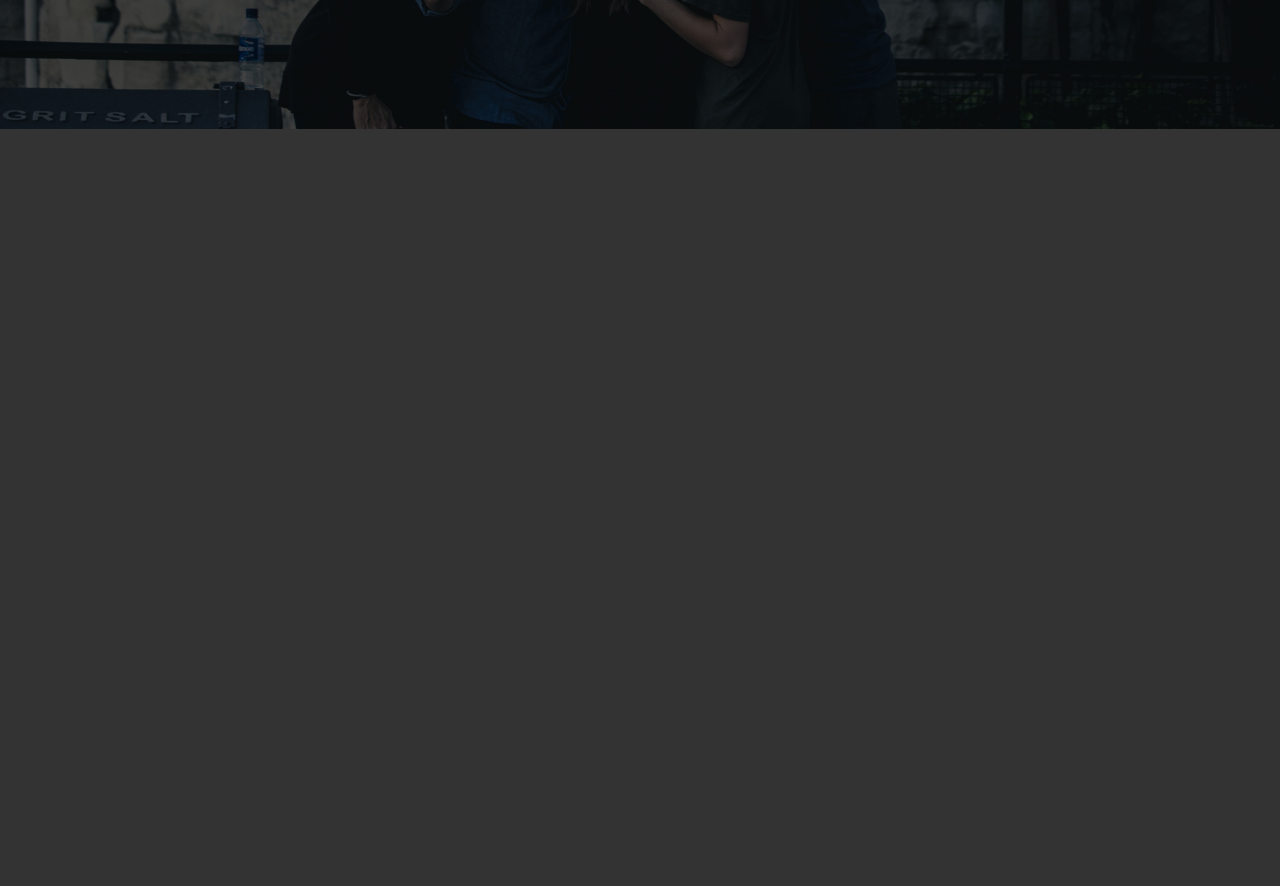
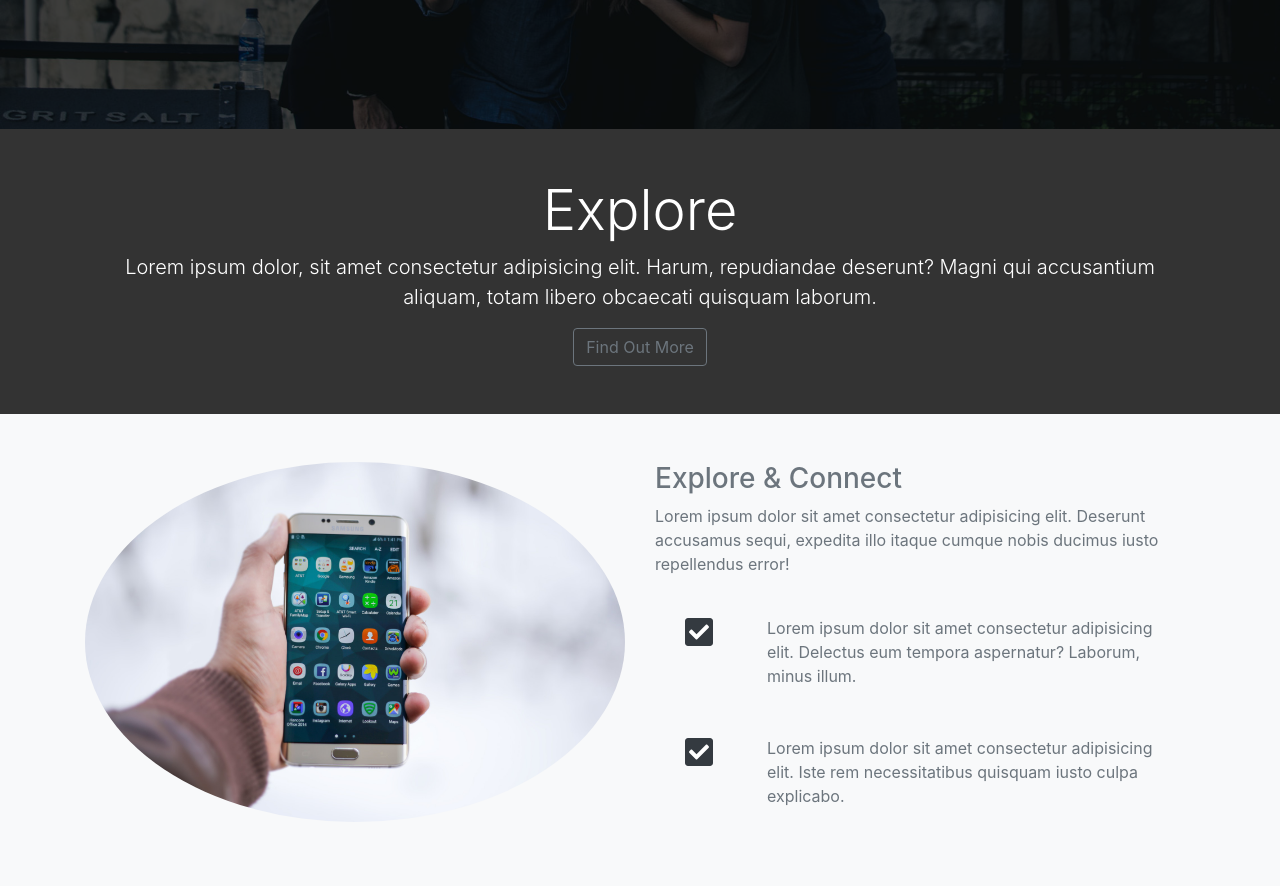
Before and after one commit to alex-pek10/looplab-social-theme, a website: page app/index.html in a window 1280 px wide. Shown: the part 571-1457 px from the top of the page. Before the commit the page ends 800 px from the top, so only its background shows below. Drawn offline with nearby package versions, Linux system fonts and the light colour scheme; files that its build step writes are made by us from their sources.

Commit message:
Add: created Explore section

```diff
--- a/app/index.html
+++ b/app/index.html
@@ -169,6 +169,77 @@
       </div>
     </header>
 
+    <!-- EXPLORE -->
+    <section id="explore">
+      <header class="explore-header">
+        <div class="container">
+          <div class="row">
+            <div class="col text-center py-5">
+              <h2 class="display-4">Explore</h2>
+              <p class="lead">
+                Lorem ipsum dolor, sit amet consectetur adipisicing elit. Harum,
+                repudiandae deserunt? Magni qui accusantium aliquam, totam
+                libero obcaecati quisquam laborum.
+              </p>
+              <a href="#" class="btn btn-outline-secondary">Find Out More</a>
+            </div>
+          </div>
+        </div>
+      </header>
+
+      <div class="explore-content bg-light text-muted py-5">
+        <div class="container">
+          <div class="row">
+            <div class="col-md-6">
+              <img
+                src="images/explore-section1.jpg"
+                alt="explore"
+                class="img-fluid mb-3 rounded-circle"
+              />
+            </div>
+            <div class="col-md-6">
+              <h3>Explore &amp; Connect</h3>
+              <p>
+                Lorem ipsum dolor sit amet consectetur adipisicing elit.
+                Deserunt accusamus sequi, expedita illo itaque cumque nobis
+                ducimus iusto repellendus error!
+              </p>
+              <div class="d-flex">
+                <div class="p-4 align-self-start">
+                  <span class="fa-layers fa-fw fa-2x">
+                    <i class="fas fa-square text-dark"></i>
+                    <i
+                      class="fas fa-check text-white"
+                      data-fa-transform="shrink-6"
+                    ></i>
+                  </span>
+                </div>
+                <div class="p-4 align-self-end">
+                  Lorem ipsum dolor sit amet consectetur adipisicing elit.
+                  Delectus eum tempora aspernatur? Laborum, minus illum.
+                </div>
+              </div>
+              <div class="d-flex">
+                <div class="p-4 align-self-start">
+                  <span class="fa-layers fa-fw fa-2x">
+                    <i class="fas fa-square text-dark"></i>
+                    <i
+                      class="fas fa-check text-white"
+                      data-fa-transform="shrink-6"
+                    ></i>
+                  </span>
+                </div>
+                <div class="p-4 align-self-end">
+                  Lorem ipsum dolor sit amet consectetur adipisicing elit. Iste
+                  rem necessitatibus quisquam iusto culpa explicabo.
+                </div>
+              </div>
+            </div>
+          </div>
+        </div>
+      </div>
+    </section>
+
     <!-- build:js scripts/vendor.js -->
     <script
       type="text/javascript"
```
